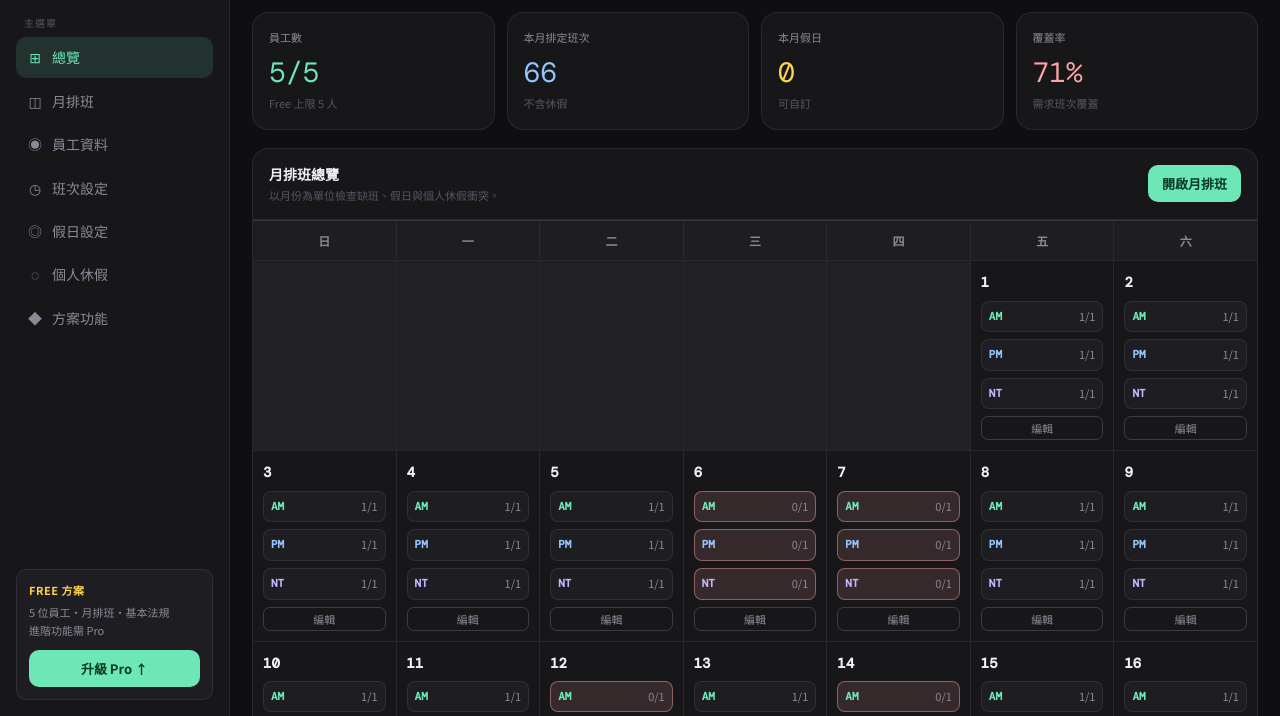
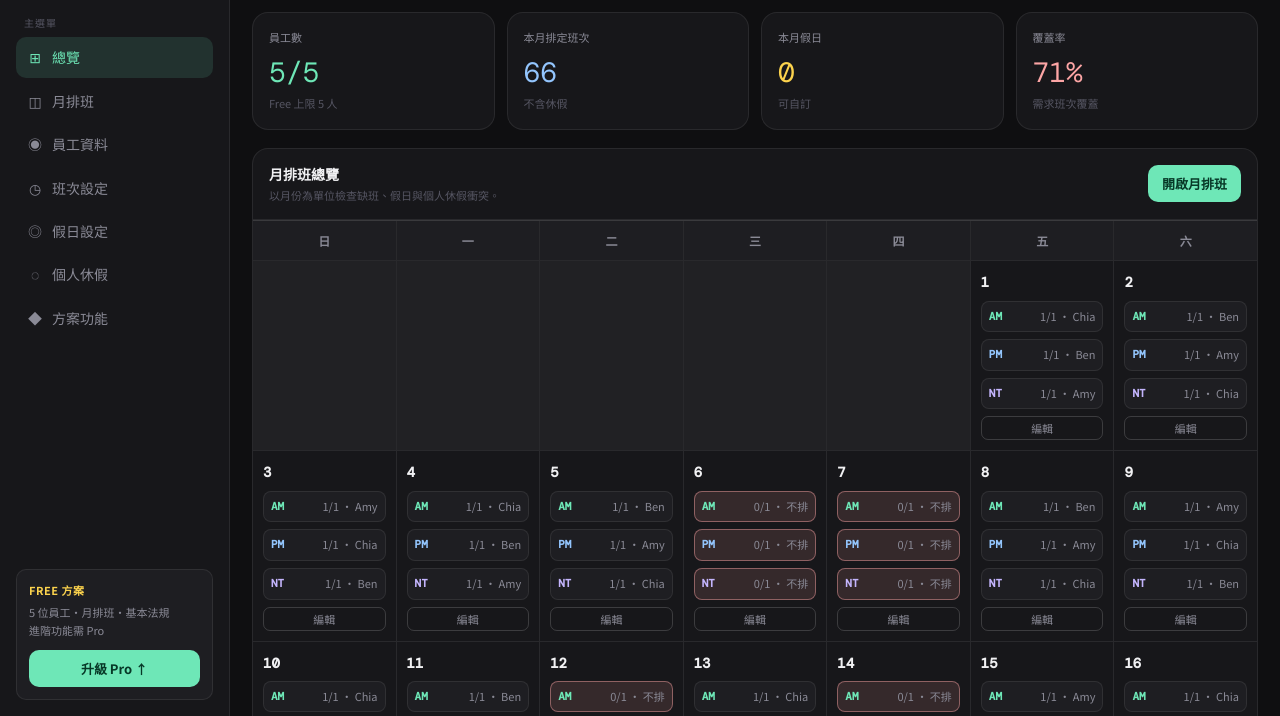
Before and after one commit to ZeppelinTsai/shift-scheduler, a plain HTML site: page index.html in a window 1280 px wide. Shown: the part 78-794 px from the top of the page. Drawn offline with nearby package versions, Linux system fonts and the light colour scheme.

Commit message:
顯示人名

```diff
--- a/index.html
+++ b/index.html
@@ -68,7 +68,7 @@ function navigate(view,el){currentView=view;document.querySelectorAll('.view').f
 function monthDates(includeOutside=false){const first=new Date(cursor.getFullYear(),cursor.getMonth(),1);const startDow=first.getDay();const dim=daysInMonth();const cells=[];if(includeOutside){const prevDim=new Date(cursor.getFullYear(),cursor.getMonth(),0).getDate();for(let i=startDow-1;i>=0;i--){cells.push({date:new Date(cursor.getFullYear(),cursor.getMonth()-1,prevDim-i),muted:true})}}else{for(let i=0;i<startDow;i++)cells.push(null)}for(let d=1;d<=dim;d++)cells.push({date:new Date(cursor.getFullYear(),cursor.getMonth(),d),muted:false});while(cells.length%7!==0)cells.push(null);return cells}
 function renderAll(){seedMonth();document.getElementById('month-label').textContent=`${cursor.getFullYear()} ${T.months[cursor.getMonth()]}`;renderStats();renderMonthGrid('dashboard-grid',true);renderMonthGrid('schedule-grid',false);renderStaff();renderShifts();renderHolidayList();renderLeaveList();renderLeaveStaffOptions()}
 function activeStaff(){return staff.slice(0,FREE_LIMIT)}function staffById(id){return staff.find(s=>s.id==id)}function leavesForDate(date){return leaves.filter(l=>l.date===date)}function isHoliday(date){return holidays[date]}function getDaySchedule(date){const mk=date.slice(0,7);schedule[mk]=schedule[mk]||{};schedule[mk][date]=schedule[mk][date]||{};shifts.forEach(s=>schedule[mk][date][s.code]=schedule[mk][date][s.code]||[]);return schedule[mk][date]}
-function renderMonthGrid(id,compact){const el=document.getElementById(id);if(!el)return;el.innerHTML='';T.days.forEach(d=>{const h=document.createElement('div');h.className='dow';h.textContent=d;el.appendChild(h)});monthDates(false).forEach(cell=>{const div=document.createElement('div');div.className='day-card'+(!cell?' muted':'');if(!cell){el.appendChild(div);return}const date=ymd(cell.date);const ds=getDaySchedule(date);let badges='';if(isHoliday(date))badges+=`<span class="holiday-chip">${T.holiday}</span>`;const lf=leavesForDate(date);if(lf.length)badges+=`<span class="leave-chip">${T.leave} ${lf.length}</span>`;div.innerHTML=`<div class="day-head"><div class="day-num">${cell.date.getDate()}</div><div>${badges}</div></div>`;shifts.forEach(s=>{const assigned=ds[s.code]||[];const missing=Math.max(0,Number(s.required)-assigned.length);const names=assigned.map(id=>staffById(id)?.name).filter(Boolean).join(', ')||T.none;const row=document.createElement('div');row.className='shift-row '+(missing?'bad':'');row.innerHTML=`<span class="shift-name ${shiftClasses[s.code]||''}">${s.code}</span><span class="shift-people">${assigned.length}/${s.required}${compact?'':` · ${names}`}</span>`;div.appendChild(row)});const btn=document.createElement('button');btn.className='mini-btn';btn.textContent=T.edit;btn.onclick=()=>openEditModal(date);div.appendChild(btn);el.appendChild(div)})}
+function renderMonthGrid(id,compact){const el=document.getElementById(id);if(!el)return;el.innerHTML='';T.days.forEach(d=>{const h=document.createElement('div');h.className='dow';h.textContent=d;el.appendChild(h)});monthDates(false).forEach(cell=>{const div=document.createElement('div');div.className='day-card'+(!cell?' muted':'');if(!cell){el.appendChild(div);return}const date=ymd(cell.date);const ds=getDaySchedule(date);let badges='';if(isHoliday(date))badges+=`<span class="holiday-chip">${T.holiday}</span>`;const lf=leavesForDate(date);if(lf.length)badges+=`<span class="leave-chip">${T.leave} ${lf.length}</span>`;div.innerHTML=`<div class="day-head"><div class="day-num">${cell.date.getDate()}</div><div>${badges}</div></div>`;shifts.forEach(s=>{const assigned=ds[s.code]||[];const missing=Math.max(0,Number(s.required)-assigned.length);const names=assigned.map(id=>staffById(id)?.name).filter(Boolean).join(', ')||T.none;const row=document.createElement('div');row.className='shift-row '+(missing?'bad':'');row.innerHTML=`<span class="shift-name ${shiftClasses[s.code]||''}">${s.code}</span><span class="shift-people">${assigned.length}/${s.required} · ${names}</span>`;div.appendChild(row)});const btn=document.createElement('button');btn.className='mini-btn';btn.textContent=T.edit;btn.onclick=()=>openEditModal(date);div.appendChild(btn);el.appendChild(div)})}
 function renderStats(){let totalReq=0,totalAss=0,shiftCount=0;const mk=monthKey();Object.keys(schedule[mk]||{}).forEach(date=>{shifts.forEach(s=>{totalReq+=Number(s.required);const n=(schedule[mk][date][s.code]||[]).length;totalAss+=Math.min(n,Number(s.required));shiftCount+=n})});const hs=Object.keys(holidays).filter(k=>k.startsWith(mk)).length;document.getElementById('d-emp').textContent=`${Math.min(staff.length,FREE_LIMIT)}/${FREE_LIMIT}`;document.getElementById('d-shifts').textContent=shiftCount;document.getElementById('d-holidays').textContent=hs;document.getElementById('d-cover').textContent=totalReq?Math.round(totalAss/totalReq*100)+'%':'—'}
 function renderStaff(){const tb=document.getElementById('staff-tbody');if(!tb)return;tb.innerHTML='';staff.forEach((s,i)=>{const tr=document.createElement('tr');tr.innerHTML=`<td><div class="emp-cell"><div class="avatar">${s.name[0]||'?'}</div><div><div class="emp-name">${s.name}</div><div class="emp-role">ID ${s.id}</div></div></div></td><td><input value="${s.role||''}" onchange="staff[${i}].role=this.value;saveAll();renderAll()" style="width:100%;background:var(--surface2);border:1px solid var(--border);color:var(--text);border-radius:8px;padding:7px"></td><td><select onchange="staff[${i}].roleGroup=this.value;saveAll();renderAll()" style="background:var(--surface2);border:1px solid var(--border);color:var(--text);border-radius:8px;padding:7px"><option value="general" ${s.roleGroup==='general'?'selected':''}>General</option><option value="manager" ${s.roleGroup==='manager'?'selected':''}>Manager</option><option value="cook" ${s.roleGroup==='cook'?'selected':''}>Cook</option><option value="cashier" ${s.roleGroup==='cashier'?'selected':''}>Cashier</option></select> ${i>=FREE_LIMIT?'<span class="pro-chip">Pro</span>':''}</td><td>${i<FREE_LIMIT?`<span class="tag">${T.active}</span>`:`<span class="tag">${T.locked}</span>`}</td><td><button class="mini-btn" onclick="removeStaff(${s.id})">${T.remove}</button></td>`;tb.appendChild(tr)})}
 function renderShifts(){const tb=document.getElementById('shift-tbody');if(!tb)return;tb.innerHTML='';shifts.forEach((s,i)=>{const tr=document.createElement('tr');tr.innerHTML=`<td><input value="${s.name}" onchange="shifts[${i}].name=this.value;saveAll();renderAll()" style="width:100%;background:var(--surface2);border:1px solid var(--border);color:var(--text);border-radius:8px;padding:7px"></td><td><b class="${shiftClasses[s.code]||''}">${s.code}</b></td><td><input type="time" value="${s.start}" onchange="shifts[${i}].start=this.value;saveAll();renderAll()" style="background:var(--surface2);border:1px solid var(--border);color:var(--text);border-radius:8px;padding:7px"></td><td><input type="time" value="${s.end}" onchange="shifts[${i}].end=this.value;saveAll();renderAll()" style="background:var(--surface2);border:1px solid var(--border);color:var(--text);border-radius:8px;padding:7px"></td><td><input type="number" min="0" value="${s.required}" onchange="shifts[${i}].required=Number(this.value);saveAll();renderAll()" style="width:80px;background:var(--surface2);border:1px solid var(--border);color:var(--text);border-radius:8px;padding:7px"></td><td><select onchange="showPaidContact('Multi-role restrictions')" style="background:var(--surface2);border:1px solid var(--border);color:var(--text);border-radius:8px;padding:7px"><option>${s.roleGroup||'general'}</option></select> <span class="pro-chip">Pro</span></td>`;tb.appendChild(tr)})}
```
